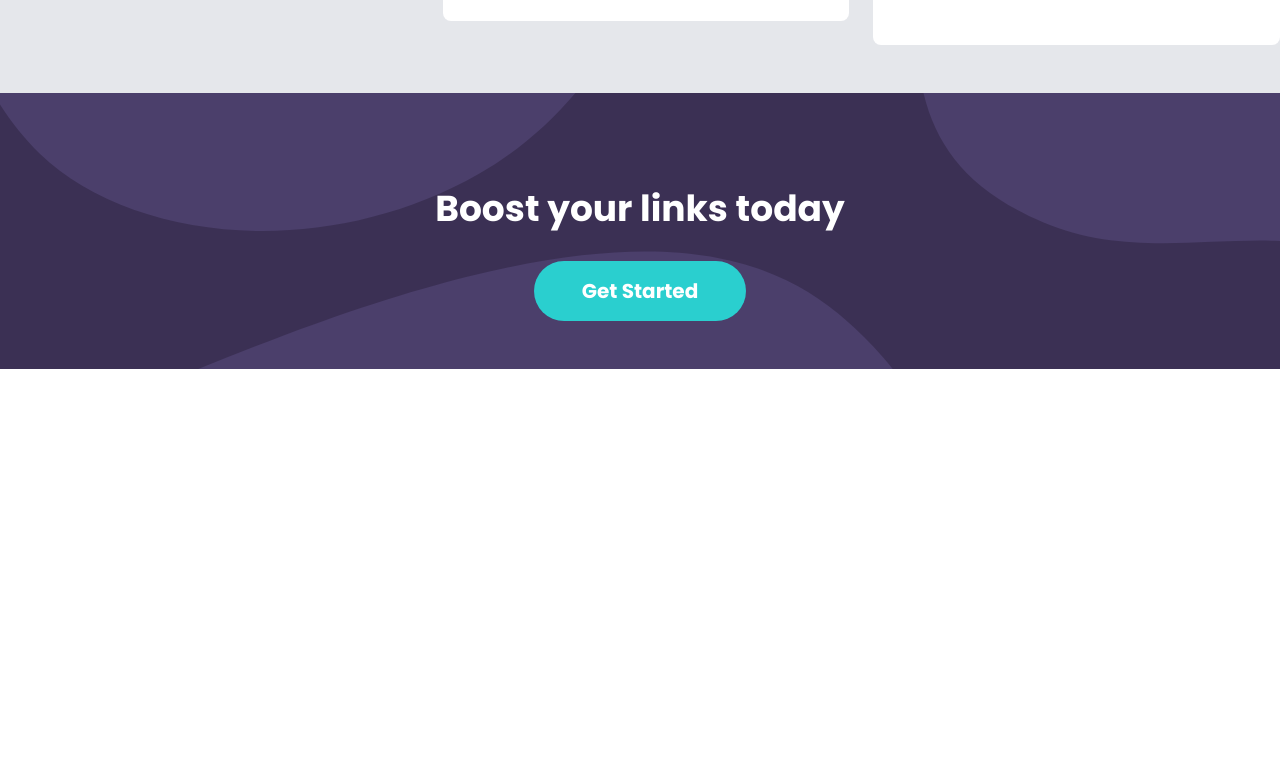
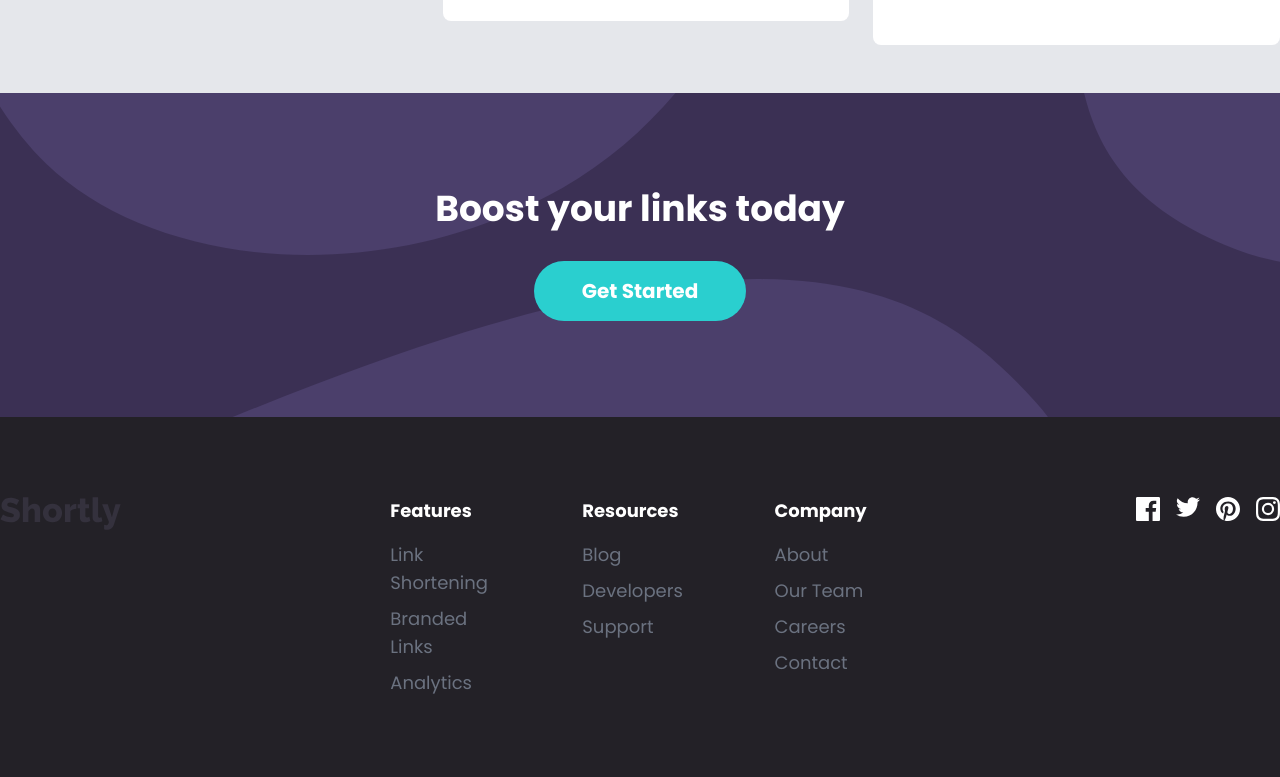
Before and after one commit to syedfaheem27/shortly-website, a plain HTML site: page src/index.html in a window 1280 px wide. Shown: the part 1713-2490 px from the top of the page. Before the commit the page ends 2082 px from the top, so only its background shows below. Drawn offline with Linux system fonts and the light colour scheme.

Commit message:
Add footer and it's styling using utility classes and also some custom styles in input.css file and change the bottom padding of the CTA section

```diff
--- a/src/index.html
+++ b/src/index.html
@@ -284,7 +284,7 @@
       </div>
     </section>
     <!-- CTA Section -->
-    <section id="cta" class="bg-darkViolet pt-24 pb-12 px-6">
+    <section id="cta" class="bg-darkViolet py-24 px-6">
       <!-- CTA container -->
       <div class="max-w-2xl mx-auto px-3">
         <div class="flex flex-col gap-y-8 items-center">
@@ -299,5 +299,97 @@
         </div>
       </div>
     </section>
+    <!-- Footer -->
+    <footer class="bg-veryDarkViolet py-20">
+      <!-- Container -->
+      <div
+        class="container mx-auto flex flex-col md:flex-row gap-y-12 md:justify-between items-center md:items-stretch"
+      >
+        <!-- Item-1 -->
+        <div>
+          <img src="./images/logo.svg" alt="" />
+        </div>
+        <!-- Item-2 -->
+        <div
+          class="flex flex-col gap-y-12 md:flex-row md:gap-x-24 md:items-start"
+        >
+          <!-- Sub-item-1 -->
+          <div class="flex flex-col gap-y-2 text-center md:text-left">
+            <h2 class="mb-2 text-white text-lg font-bold">Features</h2>
+            <a
+              href="#"
+              class="text-lg text-gray-500 hover:text-cyan md:max-w-[6rem]"
+              >Link Shortening</a
+            >
+            <a
+              href="#"
+              class="text-lg text-gray-500 hover:text-cyan md:max-w-[6rem]"
+              >Branded Links</a
+            >
+            <a
+              href="#"
+              class="text-lg text-gray-500 hover:text-cyan md:max-w-[6rem]"
+              >Analytics</a
+            >
+          </div>
+          <!-- Sub-item-2 -->
+          <div class="flex flex-col gap-y-2 text-center md:text-left">
+            <h2 class="mb-2 text-white text-lg font-bold">Resources</h2>
+            <a
+              href="#"
+              class="text-lg text-gray-500 hover:text-cyan md:max-w-[6rem]"
+              >Blog</a
+            >
+            <a
+              href="#"
+              class="text-lg text-gray-500 hover:text-cyan md:max-w-[6rem]"
+              >Developers</a
+            >
+            <a href="#" class="text-lg text-gray-500 hover:text-cyan"
+              >Support</a
+            >
+          </div>
+          <!-- Sub-item-3 -->
+          <div class="flex flex-col gap-y-2 text-center md:text-left">
+            <h2 class="mb-2 text-white text-lg font-bold">Company</h2>
+            <a
+              href="#"
+              class="text-lg text-gray-500 hover:text-cyan md:max-w-[6rem]"
+              >About</a
+            >
+            <a
+              href="#"
+              class="text-lg text-gray-500 hover:text-cyan md:max-w-[6rem]"
+              >Our Team</a
+            >
+            <a
+              href="#"
+              class="text-lg text-gray-500 hover:text-cyan md:max-w-[6rem]"
+              >Careers</a
+            >
+            <a
+              href="#"
+              class="text-lg text-gray-500 hover:text-cyan md:max-w-[6rem]"
+              >Contact</a
+            >
+          </div>
+        </div>
+        <!-- Social Icons -->
+        <div class="flex gap-x-4 items-center md:items-stretch justify-center">
+          <a href="#">
+            <img src="./images/icon-facebook.svg" alt="" class="social-icon" />
+          </a>
+          <a href="#">
+            <img src="./images/icon-twitter.svg" alt="" class="social-icon" />
+          </a>
+          <a href="#">
+            <img src="./images/icon-pinterest.svg" alt="" class="social-icon" />
+          </a>
+          <a href="#">
+            <img src="./images/icon-instagram.svg" alt="" class="social-icon" />
+          </a>
+        </div>
+      </div>
+    </footer>
   </body>
 </html>
--- a/src/input.css
+++ b/src/input.css
@@ -7,3 +7,7 @@
   background-repeat: no-repeat;
   background-size: cover;
 }
+.social-icon:hover {
+  filter: invert(79%) sepia(61%) saturate(464%) hue-rotate(130deg)
+    brightness(89%) contrast(85%);
+}
```
Also changed, not shown: src/css/style.css.
